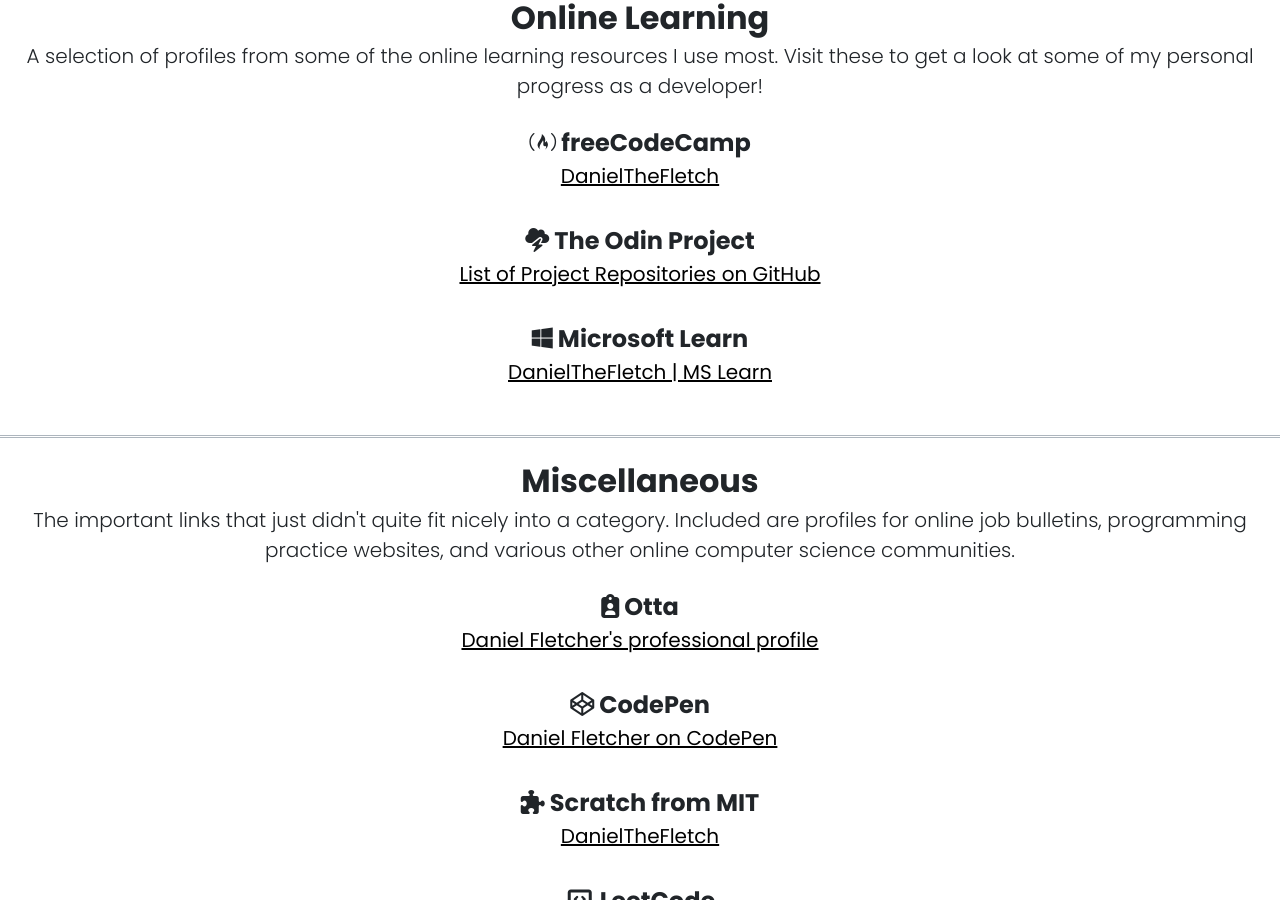
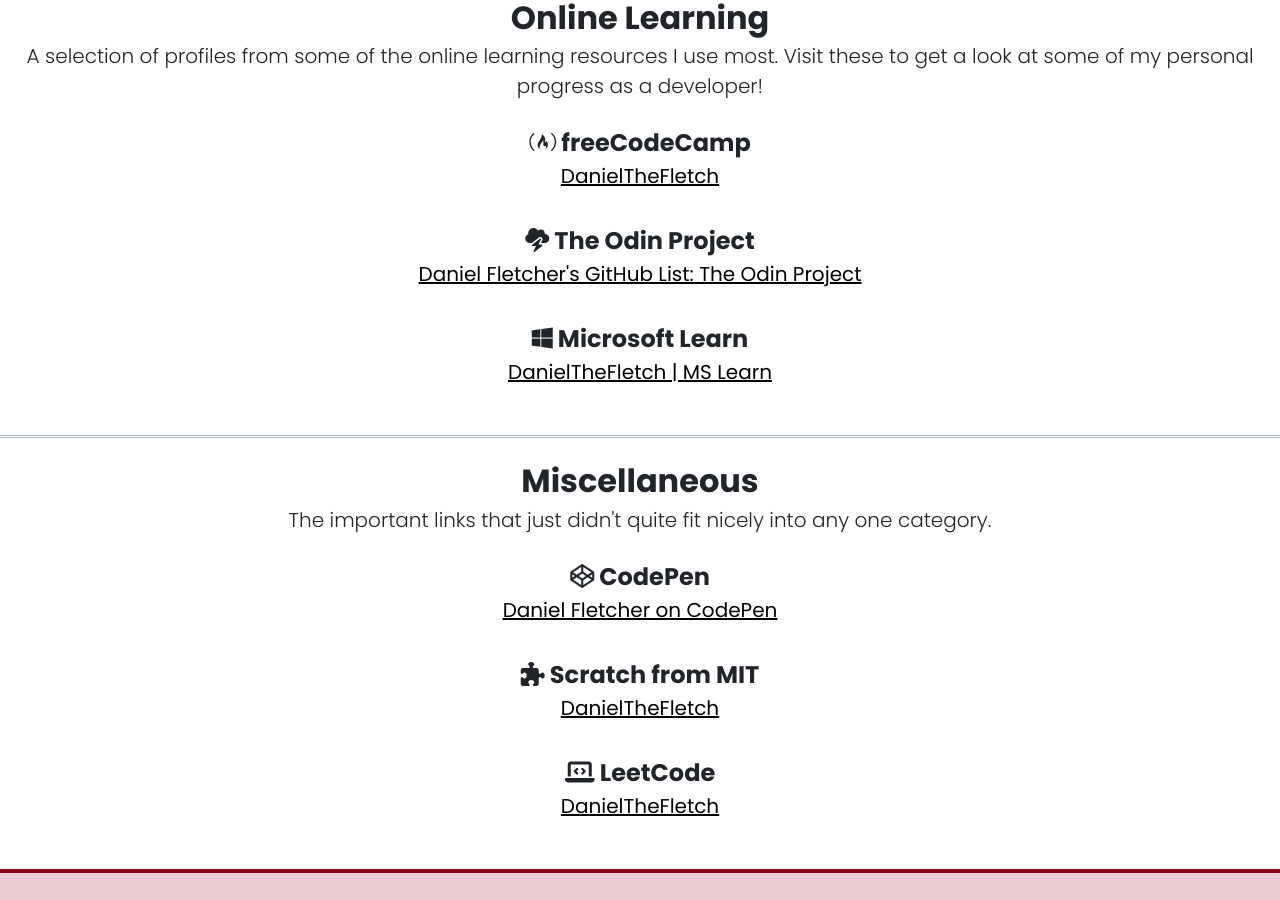
Before and after one commit to DanielTheFletch/portfolio, a Jekyll site: the page built from links.html, in a window 1280 px wide and 900 px high, scrolled down 1040 px. Built offline with Jekyll 4.4.1, drawn with Linux system fonts in a browser that asks for light colours.

Commit message:
Proofread & editorial: Links page

```diff
--- a/_data/links.yml
+++ b/_data/links.yml
@@ -32,30 +32,27 @@
     - name: "freeCodeCamp"
       display: "DanielTheFletch"
       icon: "fa-brands fa-free-code-camp"
-      link: "#"
+      link: "https://www.freecodecamp.org/DanielTheFletch"
     - name: "The Odin Project"
-      display: "List of Project Repositories on GitHub"
+      display: "Daniel Fletcher's GitHub List: The Odin Project"
       icon: "fa-solid fa-cloud-bolt"
-      link: "#"
+      link: "https://github.com/stars/DanielTheFletch/lists/the-odin-project"
     - name: "Microsoft Learn"
       display: "DanielTheFletch | MS Learn"
       icon: "fa-brands fa-windows"
-      link: "#"
+      link: "https://learn.microsoft.com/en-us/users/danielthefletch/"
 - title: "Miscellaneous"
-  subtitle: "The important links that just didn't quite fit nicely into a category. Included are profiles for online job bulletins, programming practice websites, and various other online computer science communities."
+  subtitle: "The important links that just didn't quite fit nicely into any one category."
   items:
-    - name: "Otta"
-      display: "Daniel Fletcher's professional profile"
-      icon: "fa-solid fa-clipboard-user"
-      link: "#"
     - name: "CodePen"
       display: "Daniel Fletcher on CodePen"
       icon: "fa-brands fa-codepen"
+      link: "https://codepen.io/DanielTheFletch"
     - name: "Scratch from MIT"
       display: "DanielTheFletch"
       icon: "fa-solid fa-puzzle-piece"
-      link: "#"
+      link: "https://scratch.mit.edu/users/DanielTheFletch/"
     - name: "LeetCode"
       display: "DanielTheFletch"
       icon: "fa-solid fa-laptop-code"
-      link: "#"
+      link: "https://leetcode.com/danielthefletch/"
```
